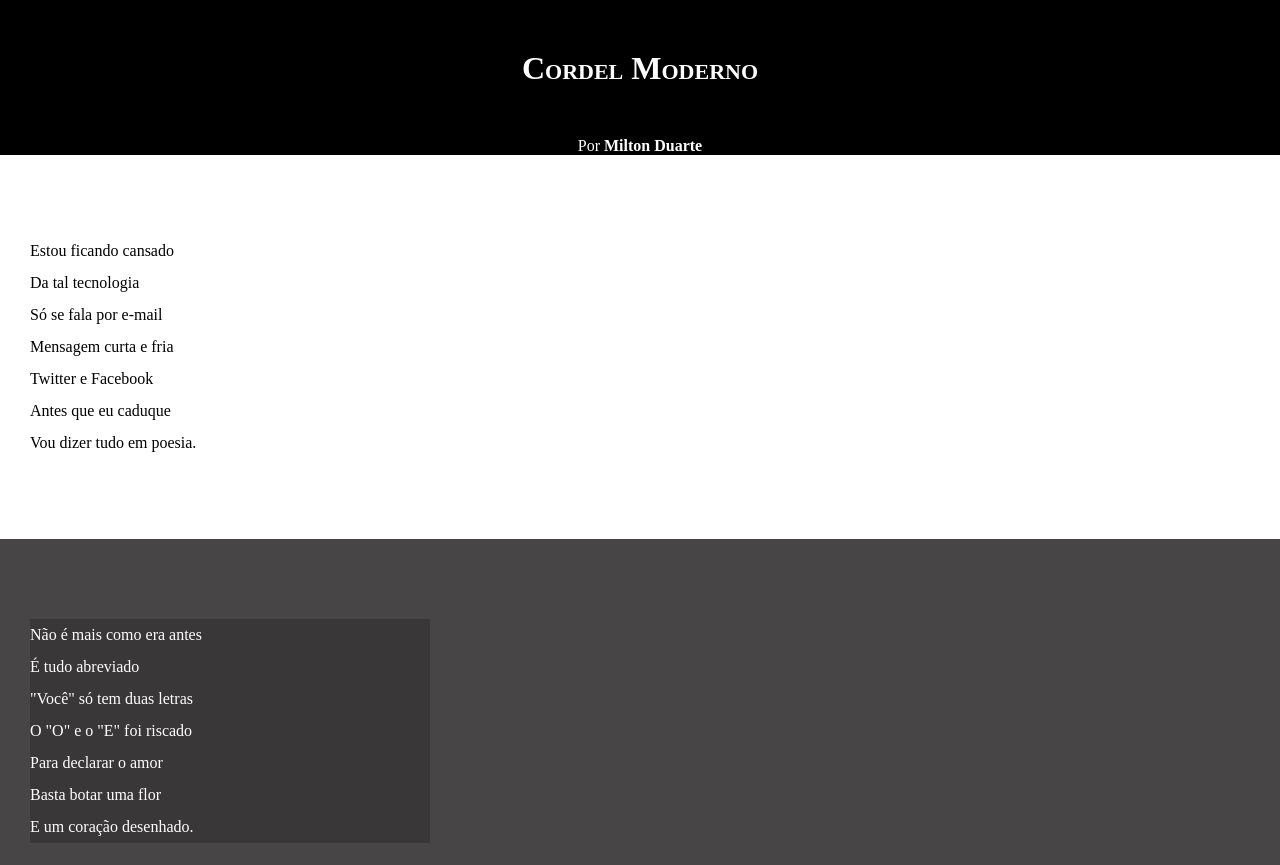
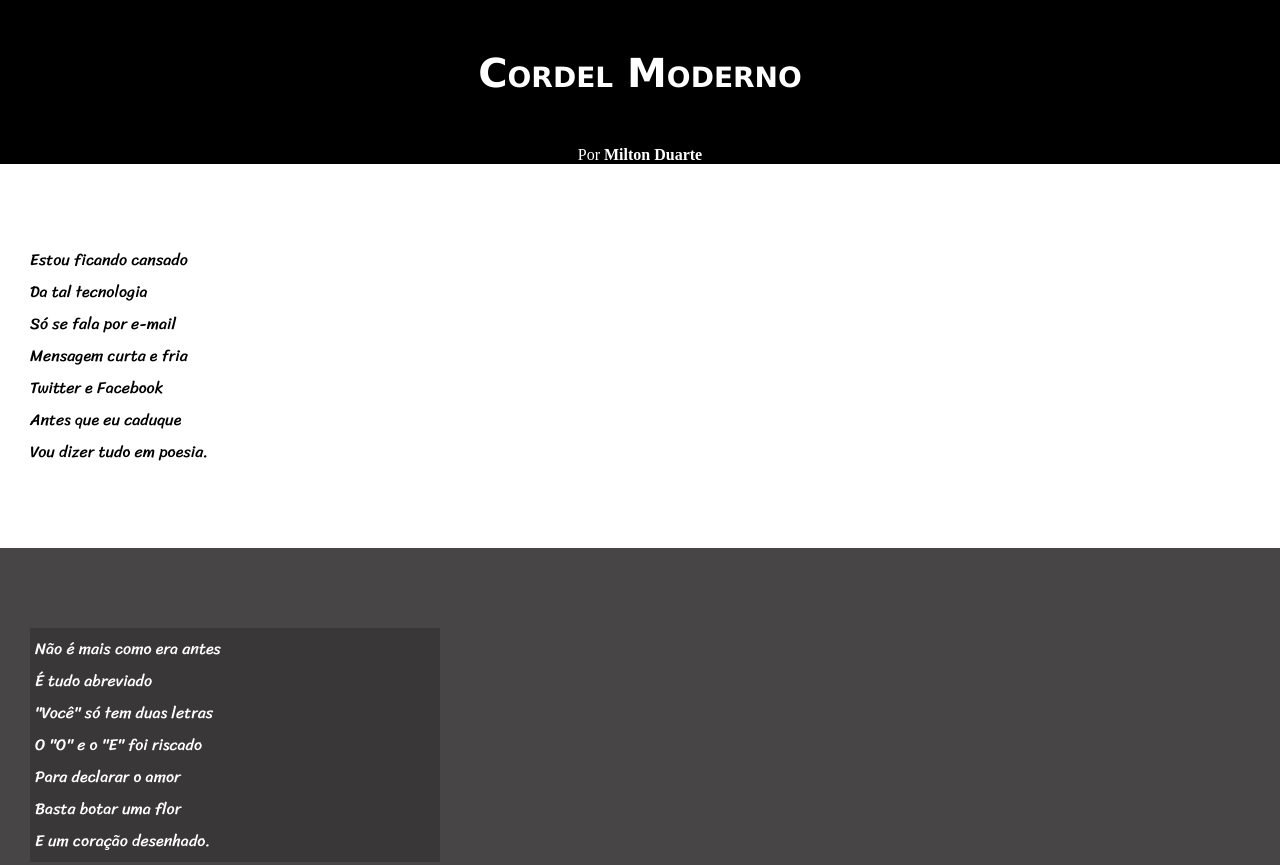
Before and after one commit to jhenifer-candido/html-css, a plain HTML site: page exercicios/desafio-cordel/index.html in a window 1280 px wide. Shown: the top 865 px of the page. Drawn offline with Linux system fonts and the light colour scheme.

Commit message:
Att do style

```diff
--- a/exercicios/desafio-cordel/style.css
+++ b/exercicios/desafio-cordel/style.css
@@ -1,13 +1,23 @@
 @charset "UTF-8";
+@import url('https://fonts.googleapis.com/css2?family=Passion+One:wght@400;700;900&family=Raleway:ital,wght@0,100..900;1,100..900&display=swap');
 
+@import url('https://fonts.googleapis.com/css2?family=Passion+One:wght@400;700;900&family=Sriracha&display=swap');
+
+:root {
+    --fonte2: font-family: "Passion One", sans-serif;
+    --fonte1: Verdana, Geneva, Tahoma, sans-serif;
+    --fonte3: 'Sriracha', 'cursive';
+}
 * {
     margin: 0px;
     padding: 0px;
+
 }
 
 html, body {
     min-height: 100vh;
     background-color: darkgray;
+    font-family: var(--fonte2);
 }
 
 header {
@@ -19,6 +29,8 @@ header {
 header > h1 {
     padding: 50px;
     font-variant: small-caps;
+    font-family: var(--fonte1);
+    font-size: 5vh;
 }
 
 a {
@@ -36,6 +48,9 @@ section{
     padding-bottom: 10vh;
     line-height: 2em;
     padding-left: 30px;
+    font-family: var(--fonte3);
+    font-size: 1em;
+
 }
 
 section.normal {
@@ -49,6 +64,8 @@ section.imagem {
 }
 
 section.imagem > p {
+    display: inline-block;
+    padding: 5px;
     background-color: #00000033;
     width: 400px;
 }
```
